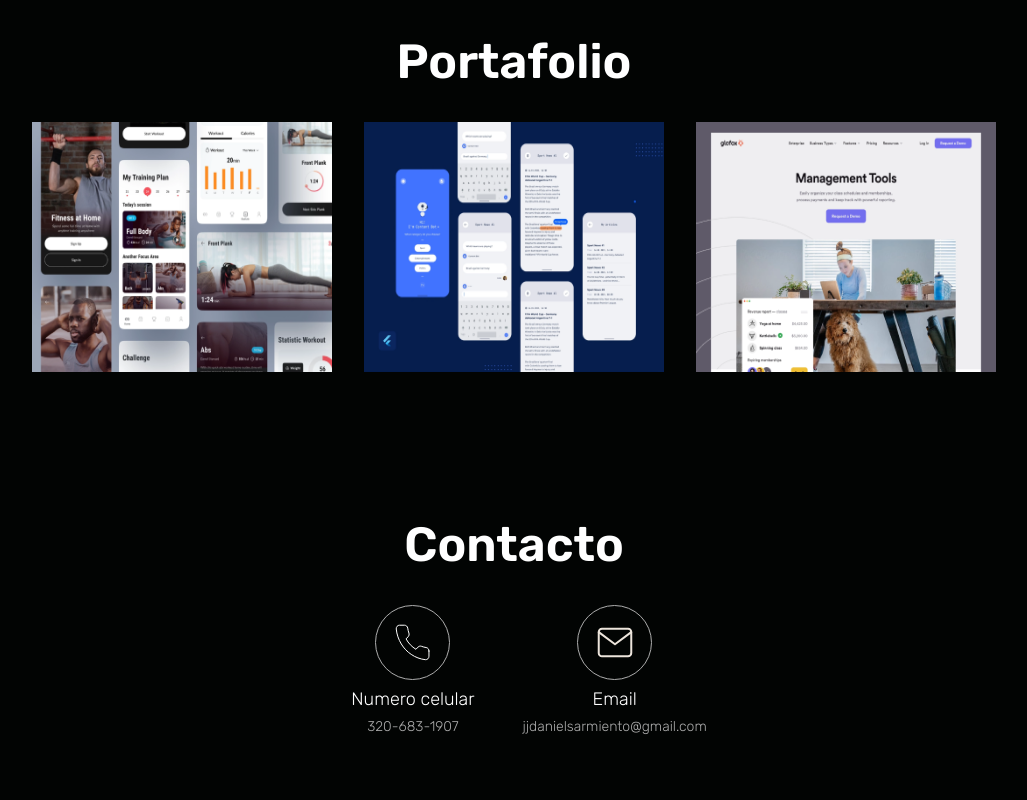
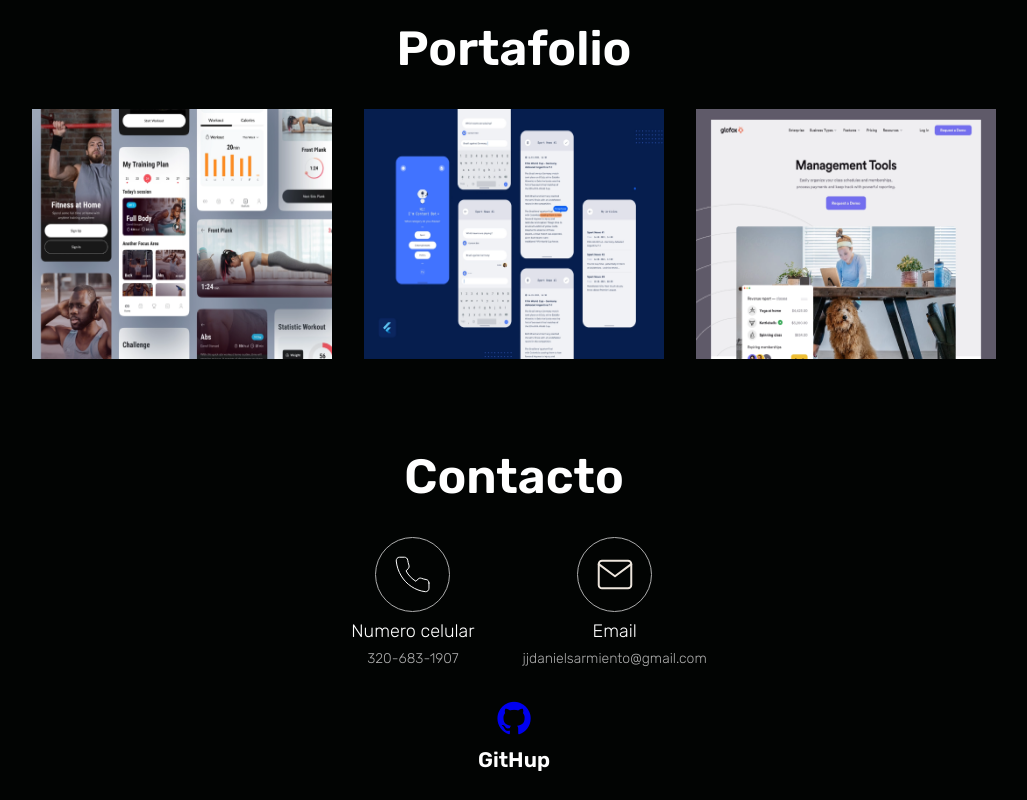
Before and after one commit to josuesss72/Portafolio7, a plain HTML site: page index.html in a window 1280 px wide. Shown: the part 2313-3113 px from the top of the page, without its empty margins (126-1153 px from the left). Drawn offline with nearby package versions, Linux system fonts and the light colour scheme.

Commit message:
cambios 2

```diff
--- a/CSS/style.css
+++ b/CSS/style.css
@@ -24,6 +24,22 @@ body {
     display: flex;
     align-items: center;
     justify-content: center;
+}
+
+.gitHub {
+
+    display: flex;
+    flex-direction: column;
+    justify-content: center;
+    align-items: center;
+    gap: 0.5rem;
+    width: 100%;
+    max-width: 500px;
+    margin: 0 auto;
+
+}
+.bxl-github {
+    font-size: 40px;
 }
 
 .container {
@@ -363,43 +379,8 @@ h1 {
     display: none;
 }
 
-/*      VECTOR     */
 
-/* .center {
-    display: flex;
-    flex-direction: column;
-    justify-content: center;
-    align-items: center;
-}
-.cirleVector {
-    border-radius: 50%;
-    border: 2px solid var(--grey);
-    opacity: 0.8;
-}
-#vector1 {
-    background-color: transparent;
-    width: 10rem;
-    height: 10rem;
-}
-#vector1 > div {
-    width: 100%;
-    height: 100%;
-}
-#vector1 > div > div {
-    width: 9rem;
-    height: 9rem;
-    margin-bottom: 0.2rem;
-}
-#vector1 > div > div > div {
-    width: 8rem;
-    height: 8rem;
-}
-/* .positionVector1 {
-    position: absolute;
-    right: -3%;
-} */
-
-/* #vector2 {
+#vector2 {
     background-color: transparent;
     width: 15rem;
     height: 15rem;
@@ -419,7 +400,7 @@ h1 {
     position: absolute;
     left: -7%;
     top: 310%;
-} */
+}
 
 @media (max-width: 1010px){
 
@@ -562,54 +543,7 @@ h1 {
         min-width: 650px;
         justify-content: space-evenly;
     }
-  /*   #vector1 {
-        background-color: transparent;
-        width: 8rem;
-        height: 8rem;
-    }
-    #vector1 > div {
-        width: 100%;
-        height: 100%;
-    }
-    #vector1 > div > div {
-        width: 7rem;
-        height: 7rem;
-        margin-bottom: 0.2rem;
-    }
-    #vector1 > div > div > div {
-        width: 6rem;
-        height: 6rem;
-    }
-    .positionVector1 {
-        position: absolute;
-        top: 212%;
-        right: -6%;
-    }
 
-    #vector2 {
-        background-color: transparent;
-        width: 10rem;
-        height: 10rem;
-    }
-    #vector2  div {
-        width: 100%;
-        height: 100%;
-    }
-    #vector2 div  div {
-        width: 9rem;
-        height: 9rem;
-        margin-bottom: 0.2rem;
-    }
-    #vector2 div div div {
-        width: 8rem;
-        height: 8rem;
-    }
-    .positionVector2 {
-        position: absolute;
-        z-index: 1;
-        left: -7%;
-        top: 290%;
-    } */
 
 }
 
@@ -937,103 +871,9 @@ h1 {
         width: 250px;
         height: 300px;
     }
-
-   /*  #vector1 {
-    background-color: transparent;
-    width: 8rem;
-    height: 8rem;
-    }
-    #vector1 > div {
-        width: 100%;
-        height: 100%;
-    }
-    #vector1 > div > div {
-        width: 7rem;
-        height: 7rem;
-        margin-bottom: 0.2rem;
-    }
-    #vector1 > div > div > div {
-        width: 6rem;
-        height: 6rem;
-    }
-    /* .positionVector1 {
-        position: absolute;
-        top: 155%;
-    } */
-/*
-    #vector2 {
-        background-color: transparent;
-        width: 8rem;
-        height: 8rem;
-    }
-    #vector2  div {
-        width: 100%;
-        height: 100%;
-    }
-    #vector2 div  div {
-        width: 7rem;
-        height: 7rem;
-        margin-bottom: 0.2rem;
-    }
-    #vector2 div div div {
-        width: 6rem;
-        height: 6rem;
-    }
-    .positionVector2 {
-        position: absolute;
-        left: -7%;
-        top: 280%;
-    }  */
 }
 
 @media (max-width: 375px) {
-
-    /* #vector1 {
-        background-color: transparent;
-        width: 6rem;
-        height: 6rem;
-    }
-    #vector1 > div {
-        width: 100%;
-        height: 100%;
-    }
-    #vector1 > div > div {
-        width: 5rem;
-        height: 5rem;
-        margin-bottom: 0.2rem;
-    }
-    #vector1 > div > div > div {
-        width: 4rem;
-        height: 4rem;
-    }
-    .positionVector1 {
-
-        top: 160%;
-    }
-
-    #vector2 {
-        background-color: transparent;
-        width: 7rem;
-        height: 7rem;
-    }
-    #vector2  div {
-        width: 100%;
-        height: 100%;
-    }
-    #vector2 div  div {
-        width: 6rem;
-        height: 6rem;
-        margin-bottom: 0.2rem;
-    }
-    #vector2 div div div {
-        width: 5rem;
-        height: 5rem;
-    }
-    .positionVector2 {
-        position: absolute;
-        left: -11%;
-        top: 285%;
-    } */
 
     .briefcase h2 {
         font-size: 25px;
--- a/index.html
+++ b/index.html
@@ -1,4 +1,4 @@
-<!DOCTYPE html>
+<!-- <!DOCTYPE html> -->
 <html lang="en">
 <head>
 	<meta charset="UTF-8">
@@ -11,13 +11,6 @@
 </head>
 <body>
 
-<!-- 	<div id='vector1'class="center positionVector1">
-		<div class="center cirleVector">
-			<div class="center cirleVector">
-				<div class="center cirleVector"></div>
-			</div>
-		</div>
-	</div>
 
 	<div id='vector2'class="center positionVector2">
 		<div class="center cirleVector">
@@ -25,7 +18,7 @@
 				<div class="center cirleVector"></div>
 			</div>
 		</div>
-	</div> -->
+	</div>
 
 	<main class="container">
 	    <div class="bar">
@@ -167,6 +160,12 @@
 			        </div>
 
 			</div>
+			<div class="gitHub">
+				<a href="https://github.com/josuesss72/Portafolio7">
+			 		<i class='bx bxl-github'></i>
+				</a>
+				<h3>GitHup</h3>
+			</div>
 
 		</footer>
 		<script src="https://unpkg.com/aos@2.3.1/dist/aos.js"></script>
```
